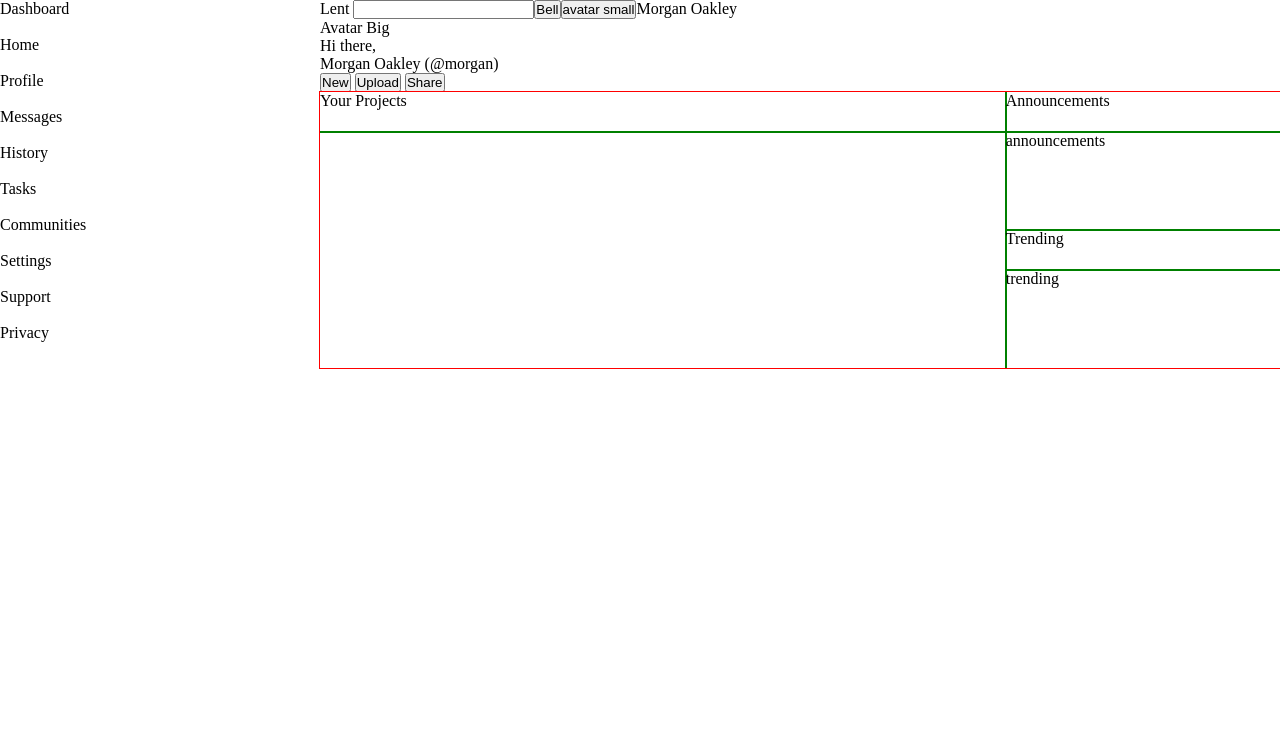
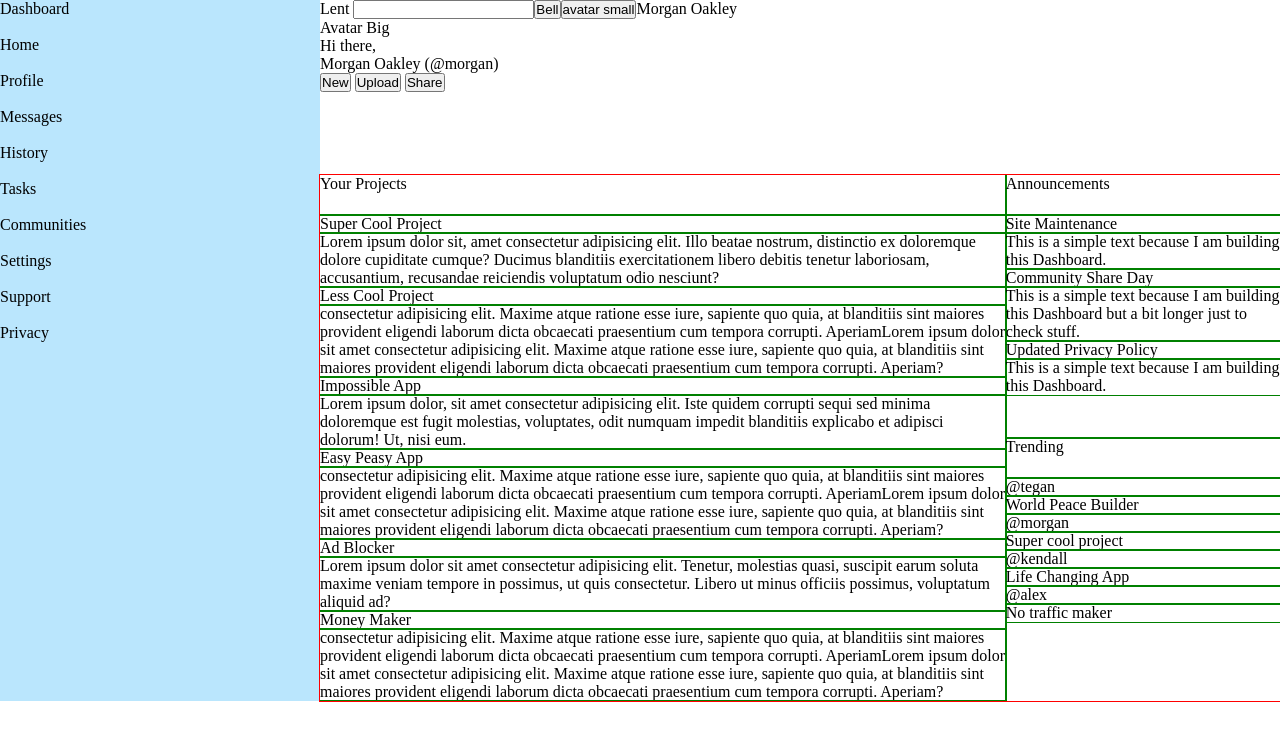
Before and after one commit to andreaamasio/Admin-Dashboard, a plain HTML site: page index.html in a window 1280 px wide. Drawn offline with Linux system fonts and the light colour scheme.

Commit message:
Feat content added majority of content, still miss icons and avatar images. To finish grids everywhere.

```diff
--- a/index.html
+++ b/index.html
@@ -81,45 +81,83 @@
             <p class="cards titles">Your Projects</p>
             <div class="cards">
                 <div class="card">
-                    <p class="card-title"></p>
-                    <p class="card-text"></p>
+                    <p class="card-title">Super Cool Project</p>
+                    <p class="card-text">Lorem ipsum dolor sit, amet consectetur adipisicing elit. Illo beatae nostrum, distinctio ex doloremque dolore cupiditate cumque? Ducimus blanditiis exercitationem libero debitis tenetur laboriosam, accusantium, recusandae reiciendis voluptatum odio nesciunt?</p>
                     <div class="card-icons"></div>
                 </div>
                 <div class="card">
-                    <p class="card-title"></p>
-                    <p class="card-text"></p>
+                    <p class="card-title">Less Cool Project</p>
+                    <p class="card-text">consectetur adipisicing elit. Maxime atque ratione esse iure, sapiente quo quia, at blanditiis sint maiores provident eligendi laborum dicta obcaecati praesentium cum tempora corrupti. AperiamLorem ipsum dolor sit amet consectetur adipisicing elit. Maxime atque ratione esse iure, sapiente quo quia, at blanditiis sint maiores provident eligendi laborum dicta obcaecati praesentium cum tempora corrupti. Aperiam?</p>
                     <div class="card-icons"></div>
                 </div>
                 <div class="card">
-                    <p class="card-title"></p>
-                    <p class="card-text"></p>
+                    <p class="card-title">Impossible App</p>
+                    <p class="card-text">Lorem ipsum dolor, sit amet consectetur adipisicing elit. Iste quidem corrupti sequi sed minima doloremque est fugit molestias, voluptates, odit numquam impedit blanditiis explicabo et adipisci dolorum! Ut, nisi eum.</p>
                     <div class="card-icons"></div>
                 </div>
                 <div class="card">
-                    <p class="card-title"></p>
-                    <p class="card-text"></p>
+                    <p class="card-title">Easy Peasy App</p>
+                    <p class="card-text">consectetur adipisicing elit. Maxime atque ratione esse iure, sapiente quo quia, at blanditiis sint maiores provident eligendi laborum dicta obcaecati praesentium cum tempora corrupti. AperiamLorem ipsum dolor sit amet consectetur adipisicing elit. Maxime atque ratione esse iure, sapiente quo quia, at blanditiis sint maiores provident eligendi laborum dicta obcaecati praesentium cum tempora corrupti. Aperiam?</p>
                     <div class="card-icons"></div>
                 </div>
                 <div class="card">
-                    <p class="card-title"></p>
-                    <p class="card-text"></p>
+                    <p class="card-title">Ad Blocker</p>
+                    <p class="card-text">Lorem ipsum dolor sit amet consectetur adipisicing elit. Tenetur, molestias quasi, suscipit earum soluta maxime veniam tempore in possimus, ut quis consectetur. Libero ut minus officiis possimus, voluptatum aliquid ad?</p>
                     <div class="card-icons"></div>
                 </div>
                 <div class="card">
-                    <p class="card-title"></p>
-                    <p class="card-text"></p>
+                    <p class="card-title">Money Maker</p>
+                    <p class="card-text">consectetur adipisicing elit. Maxime atque ratione esse iure, sapiente quo quia, at blanditiis sint maiores provident eligendi laborum dicta obcaecati praesentium cum tempora corrupti. AperiamLorem ipsum dolor sit amet consectetur adipisicing elit. Maxime atque ratione esse iure, sapiente quo quia, at blanditiis sint maiores provident eligendi laborum dicta obcaecati praesentium cum tempora corrupti. Aperiam?</p>
                     <div class="card-icons"></div>
                 </div>
             </div>
             <!-- announcements section -->
              <p class="announcements titles">Announcements</p>
             <div class="announcements">
-                announcements
+                <div class="announcements-item">
+                    <div class="announcements-header">Site Maintenance</div>
+                    <p class="announcements-text">This is a simple text because I am building this Dashboard.</p>
+                </div>
+                <div class="announcements-item">
+                    <div class="announcements-header">Community Share Day</div>
+                    <p class="announcements-text">This is a simple text because I am building this Dashboard but a bit longer just to check stuff.</p>
+                </div>
+                <div class="announcements-item">
+                    <div class="announcements-header">Updated Privacy Policy</div>
+                    <p class="announcements-text">This is a simple text because I am building this Dashboard.</p>
+                </div>
             </div>
             <!-- trending section -->
              <p class="trending titles">Trending</p>
             <div class="trending">
-                trending
+                <div class="trending-items">
+                    <div class="avatar-small"></div>
+                    <div>
+                        <p class="username">@tegan</p>
+                        <p class="username-long">World Peace Builder</p>
+                    </div>
+                </div>
+                <div class="trending-items">
+                    <div class="avatar-small"></div>
+                    <div>
+                        <p class="username">@morgan</p>
+                        <p class="username-long">Super cool project</p>
+                    </div>
+                </div>
+                <div class="trending-items">
+                    <div class="avatar-small"></div>
+                    <div>
+                        <p class="username">@kendall</p>
+                        <p class="username-long">Life Changing App</p>
+                    </div>
+                </div>
+                <div class="trending-items">
+                    <div class="avatar-small"></div>
+                    <div>
+                        <p class="username">@alex</p>
+                        <p class="username-long">No traffic maker</p>
+                    </div>
+                </div>
             </div>
         </div>
     </div>
--- a/style.css
+++ b/style.css
@@ -1,3 +1,10 @@
+:root {
+    /* brand colors */
+    --brand-1: #bae6fd;
+    --brand-2: #38bdf8;
+    --brand-3: #0369a1;
+    --brand-4: #082f49;
+}
 * {
     padding: 0;
     margin: 0;
@@ -14,6 +21,7 @@
 }
 .sidebar{
     grid-area: sidebar;
+    background-color: var(--brand-1);
 }
 .header {
     grid-area: header;
```
